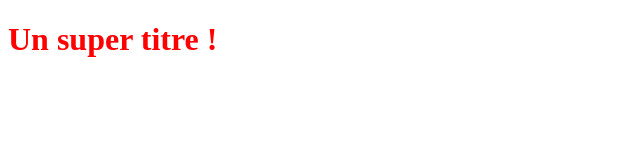
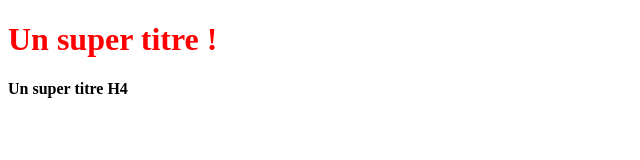
Before and after one commit to DianeValey/Projet01, a plain HTML site: page index.html in a window 1280 px wide. Shown: the whole page, without its empty margins (0-640 px from the left). Drawn offline with Linux system fonts and the light colour scheme.

Commit message:
Ajout de new titre et new image

```diff
--- a/index.html
+++ b/index.html
@@ -6,5 +6,6 @@
 </head>
 <body>
    <h1>Un super titre !</h1>
+<h4>Un super titre H4</h4>
 </body>
 </html>
```
Also changed, not shown: GMA-2016-Logo_mini_60x60.png (added).
